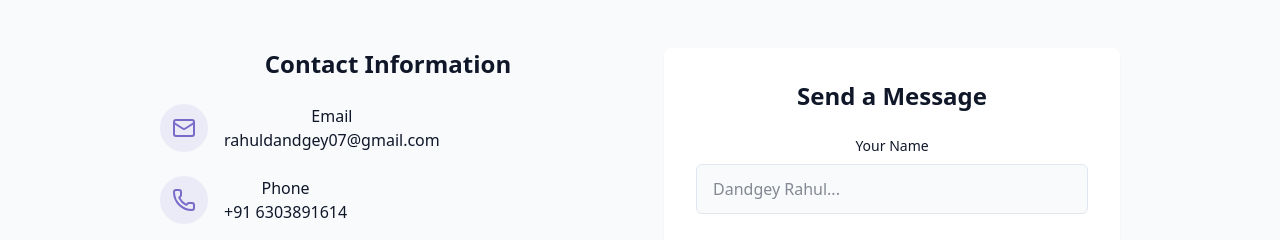
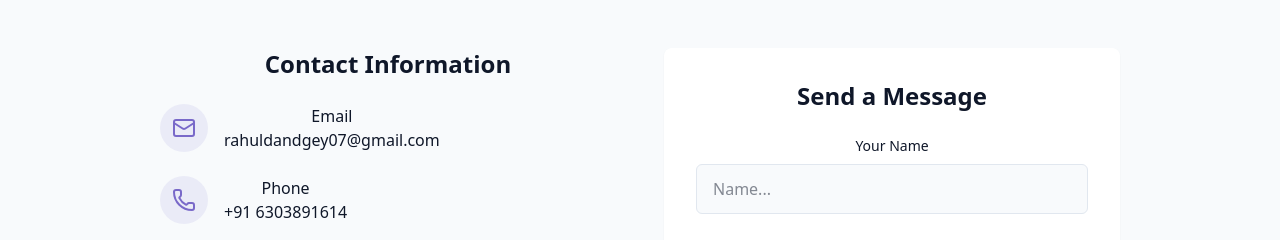
Before and after one commit to Rahul074938/portfolio, a React (Vite) app: page / in a window 1280 px wide. Shown: the part 3404-3644 px from the top of the page. Built offline with nearby package versions, Linux system fonts and the light colour scheme.

Commit message:
ContactSection.jsx

```diff
--- a/src/components/ContactSection.jsx
+++ b/src/components/ContactSection.jsx
@@ -93,7 +93,7 @@
             <div className="pt-8">
               <h4 className="font-medium mb-4"> Connect With Me</h4>
               <div className="flex space-x-4 justify-center">
-                <a href="#" target="_blank">
+                <a href="https://www.linkedin.com/in/dandgey-rahul/" target="_blank">
                   <Linkedin />
                 </a>
                 <a href="#" target="_blank">
@@ -130,7 +130,7 @@
                   name="name"
                   required
                   className="w-full px-4 py-3 rounded-md border border-input bg-background focus:outline-hidden foucs:ring-2 focus:ring-primary"
-                  placeholder="Dandgey Rahul..."
+                  placeholder="Name..."
                 />
               </div>
 
```
